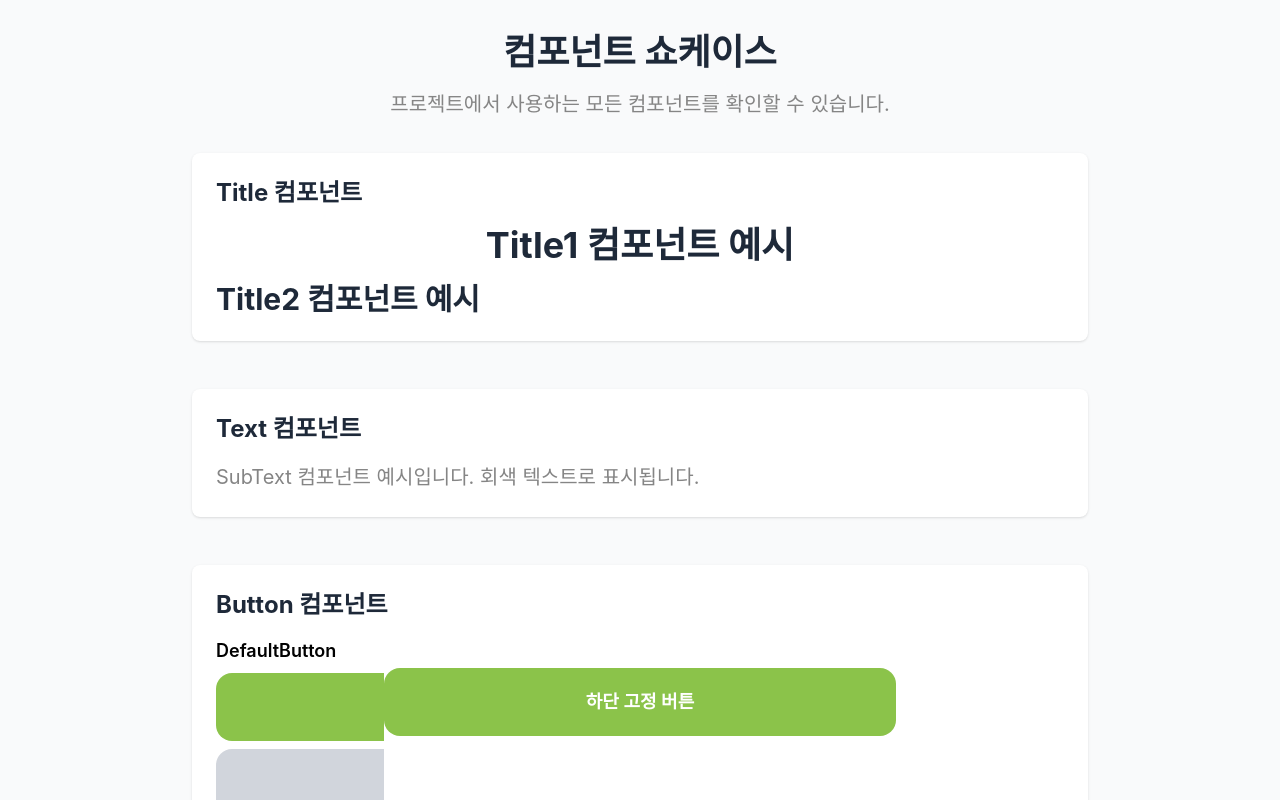
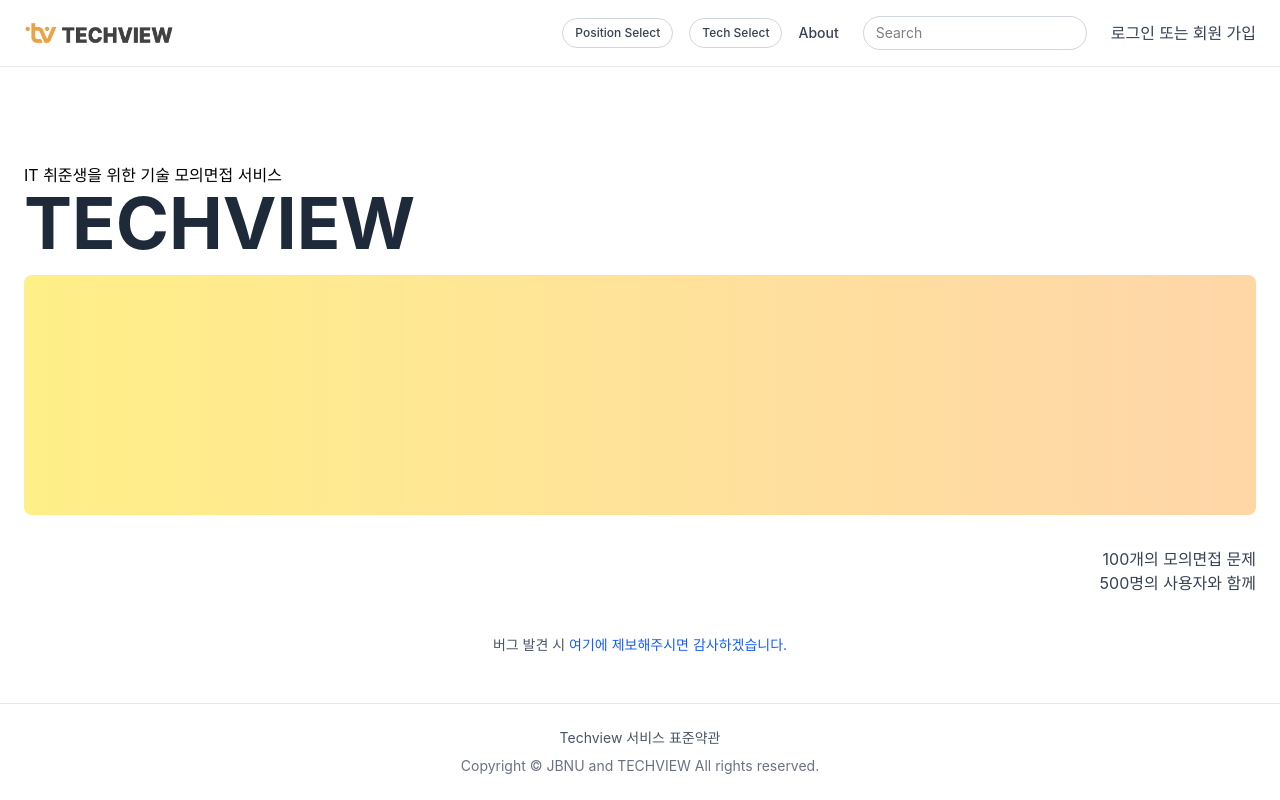
Before and after one commit to Woowa-Classmate/Techview-FE, a React (Vite) app: page / in a window 1280 px wide. Shown: the top 800 px of the page. Built offline with nearby package versions, Linux system fonts and the light colour scheme; a web font is replaced by a local one.

Commit message:
[feat] #3 - 라우터 및 컴포넌트 쇼케이스 구조 개편

```diff
--- a/src/pages/ComponentShowcase.tsx
+++ b/src/pages/ComponentShowcase.tsx
@@ -9,6 +9,8 @@
 import Title1 from "../components/title/Title1";
 import Title2 from "../components/title/Title2";
 import LoginForm from "../components/login/LoginForm";
+import Header from "../components/layout/Header";
+import Footer from "../components/layout/Footer";
 
 const ComponentShowcase = () => {
   const [checkButtonChecked, setCheckButtonChecked] = useState(false);
@@ -16,8 +18,11 @@
   const [inputValue, setInputValue] = useState("");
 
   return (
-    <div className="min-h-screen bg-gray-50 py-8 px-4 pb-32">
-      <div className="max-w-4xl mx-auto space-y-12">
+    <div className="min-h-screen flex flex-col bg-gray-50">
+      <Header />
+
+      <main className="flex-1 py-8 px-4 pb-32">
+        <div className="max-w-4xl mx-auto space-y-12">
         <div className="text-center mb-8">
           <Title1 text="컴포넌트 쇼케이스" />
           <SubText text="프로젝트에서 사용하는 모든 컴포넌트를 확인할 수 있습니다." className="mt-4" />
@@ -143,6 +148,9 @@
       <BottomButtonWrapper>
         <DefaultButton text="하단 고정 버튼" onClick={() => alert("하단 버튼 클릭!")} />
       </BottomButtonWrapper>
+      </main>
+
+      <Footer />
     </div>
   );
 };
--- a/src/router/Router.tsx
+++ b/src/router/Router.tsx
@@ -1,14 +1,25 @@
 import { Routes, Route } from "react-router-dom";
+import { Suspense } from "react";
 import { routerList } from "./RouterList";
 
 const Router = () => {
     return (
-        <Routes>
-            {routerList.map((route, index) => (
-                <Route key={index} path={route.path} element={route.element} />
-            ))}
-        </Routes>
-    )
-}
+        <Suspense fallback={
+            <div className="min-h-screen flex items-center justify-center">
+                <div className="text-gray-600">로딩 중...</div>
+            </div>
+        }>
+            <Routes>
+                {routerList.map((route) => (
+                    <Route
+                        key={route.path}
+                        path={route.path}
+                        element={route.element}
+                    />
+                ))}
+            </Routes>
+        </Suspense>
+    );
+};
 
 export default Router;
--- a/src/router/RouterList.tsx
+++ b/src/router/RouterList.tsx
@@ -1,12 +1,30 @@
-import ComponentShowcase from "../pages/ComponentShowcase";
+import { lazy } from "react";
 
-export const routerList = [
+// 페이지 컴포넌트 lazy loading
+const MainPage = lazy(() => import("../pages/MainPage"));
+const LoginPage = lazy(() => import("../pages/LoginPage"));
+const ComponentShowcase = lazy(() => import("../pages/ComponentShowcase"));
+
+export interface RouteConfig {
+  path: string;
+  element: React.ReactElement;
+  label?: string;
+}
+
+export const routerList: RouteConfig[] = [
   {
     path: "/",
-    element: <ComponentShowcase />,
+    element: <MainPage />,
+    label: "메인",
+  },
+  {
+    path: "/login",
+    element: <LoginPage />,
+    label: "로그인",
   },
   {
     path: "/components",
     element: <ComponentShowcase />,
+    label: "컴포넌트 쇼케이스",
   },
 ];
```
